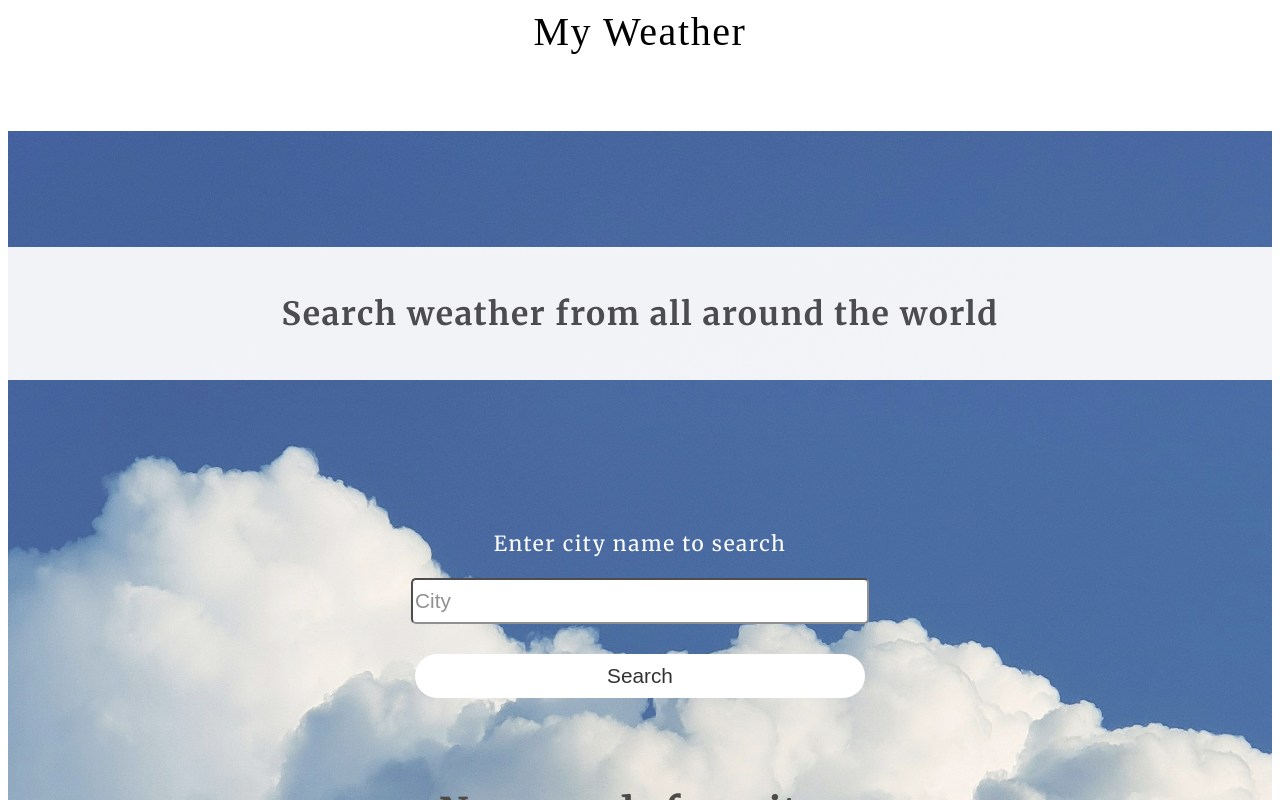
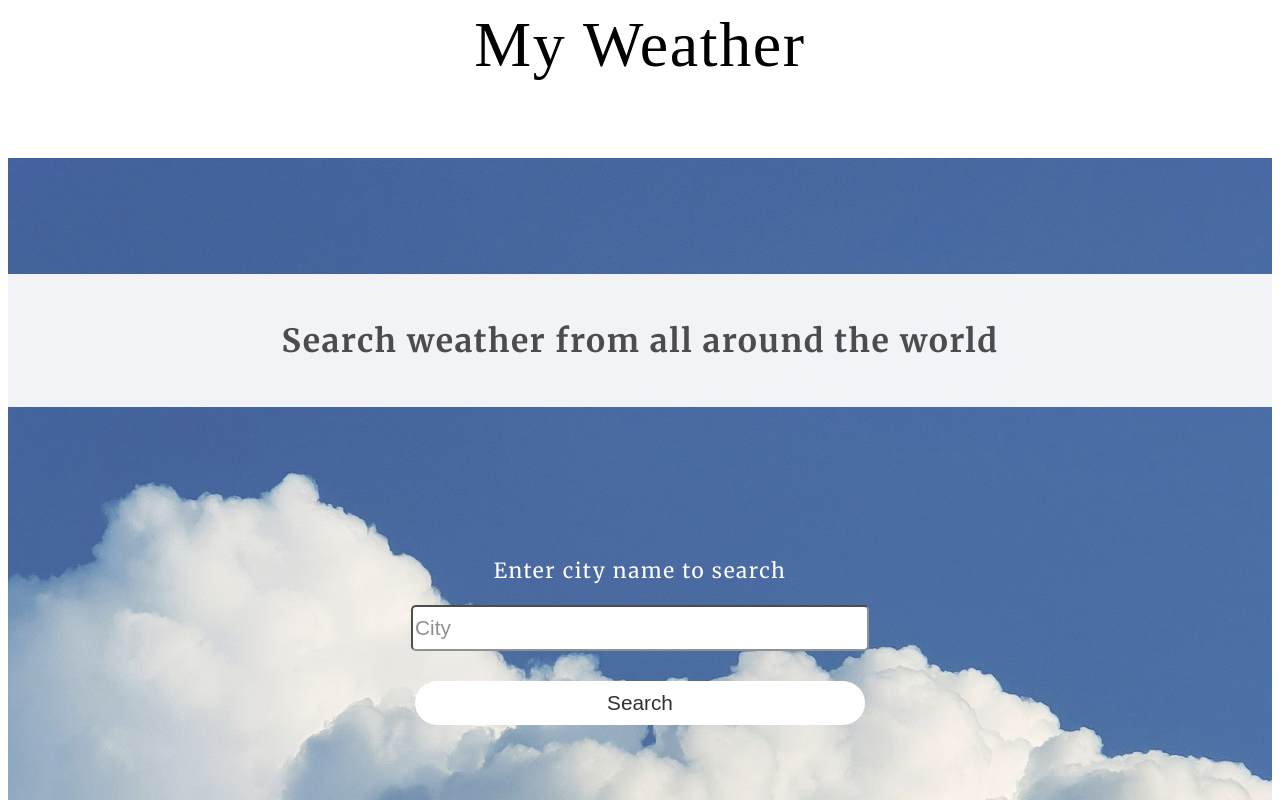
Before and after one commit to teejale/weather-app, a React (Vite) app: page / in a window 1280 px wide. Shown: the top 800 px of the page. Built offline with nearby package versions, Linux system fonts and the light colour scheme; a web font is replaced by a local one.

Commit message:
fix font size

```diff
--- a/src/components/Header/Header.module.css
+++ b/src/components/Header/Header.module.css
@@ -16,4 +16,14 @@
   font-family: "Sniglet", serif;
   font-weight: 400;
   font-size: 2.5rem;
+}
+@media screen and (min-width: 782px) {
+  .header h1 {
+    font-size: 3rem;
+  }
+}
+@media screen and (min-width: 900px) {
+  .header h1 {
+    font-size: 4rem;
+  }
 }/*# sourceMappingURL=Header.module.css.map */
--- a/src/components/Header/Header.module.scss
+++ b/src/components/Header/Header.module.scss
@@ -11,5 +11,11 @@
     font-family: $header;
     font-weight: 400;
     font-size: 2.5rem;
+    @media screen and (min-width: 782px) {
+      font-size: 3rem;
+    }
+    @media screen and (min-width: 900px) {
+      font-size: 4rem;
+    }
   }
 }
```
Also changed, not shown: 1 other file (tests, documents, lock files or other folders).
